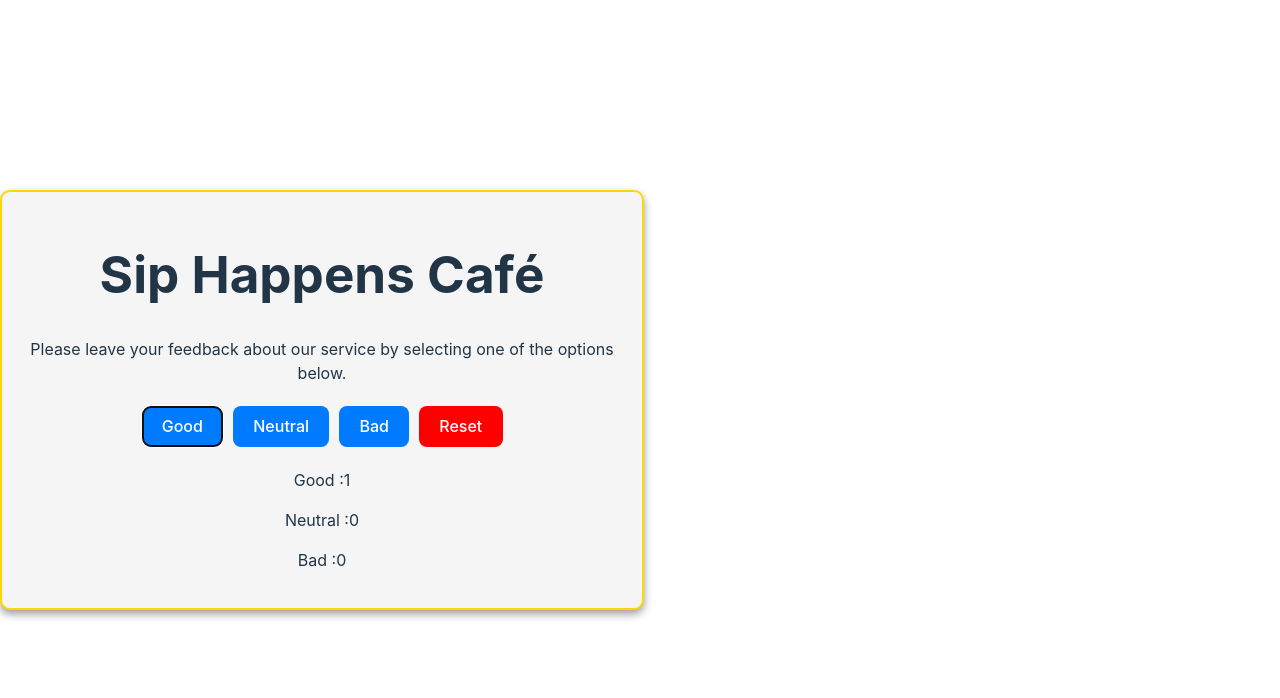
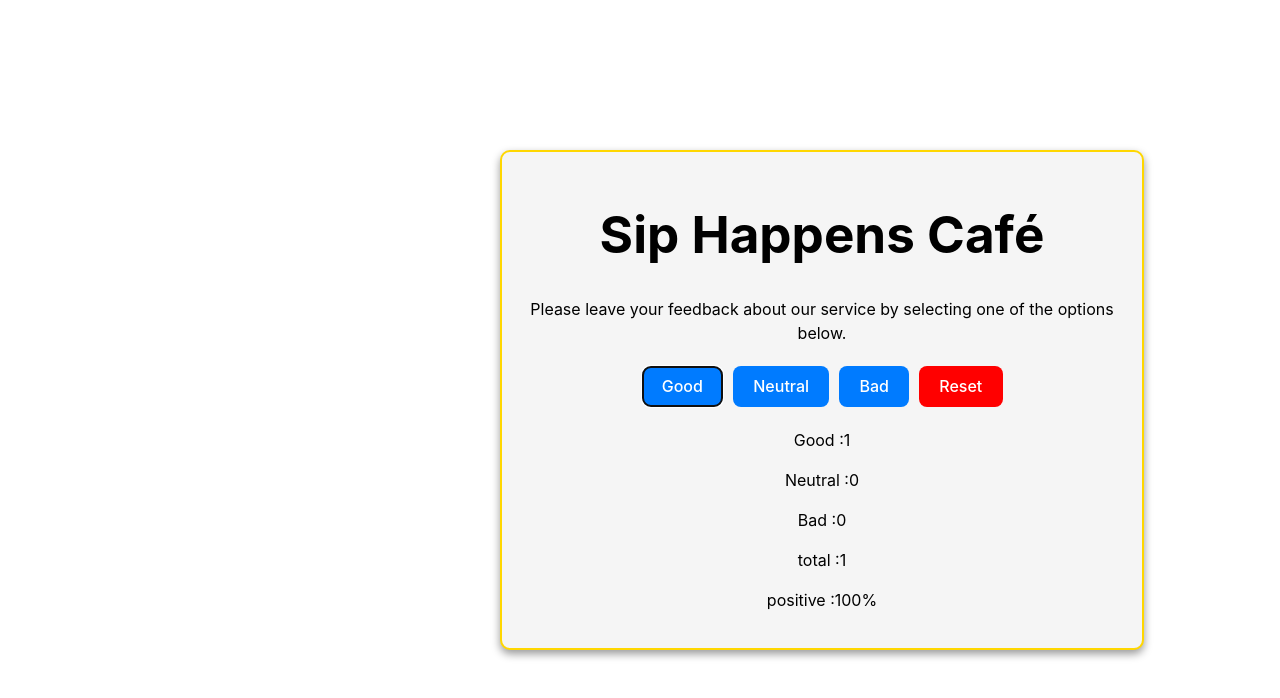
Before and after one commit to SergiiMarch/goit-react-hw-02, a React (Vite) app: page / in a window 1280 px wide. Both pictures are taken after a click on the button "Good". Shown: the top 698 px of the page. Built offline with nearby package versions, Linux system fonts and the light colour scheme.

Commit message:
add Local+Reset

```diff
--- a/src/App.jsx
+++ b/src/App.jsx
@@ -4,13 +4,24 @@ import Description from "./components/Description/Description";
 import Feedback from "./components/Feedback/Feedback";
 import css from "./App.module.css";
 import Notification from "./components/Notification/Notification";
+import { useEffect } from "react";
 
 function App() {
-  const [state, setState] = useState({
-    good: 0,
-    neutral: 0,
-    bad: 0,
+  const [state, setState] = useState(() => {
+    const savedState = window.localStorage.getItem("my-state");
+
+    return savedState
+      ? JSON.parse(savedState)
+      : {
+          good: 0,
+          neutral: 0,
+          bad: 0,
+        };
   });
+
+  useEffect(() => {
+    window.localStorage.setItem("my-state", JSON.stringify(state));
+  }, [state]);
 
   const { good, neutral, bad } = state;
 
@@ -30,6 +41,8 @@ function App() {
   };
 
   const totalFeedback = good + neutral + bad;
+  const positiveFeedback =
+    totalFeedback > 0 ? `${Math.round((good / totalFeedback) * 100)}%` : "0%";
 
   return (
     <div className={css.container}>
@@ -43,7 +56,13 @@ function App() {
       />
 
       {totalFeedback !== 0 ? (
-        <Feedback good={good} neutral={neutral} bad={bad} />
+        <Feedback
+          good={good}
+          neutral={neutral}
+          bad={bad}
+          total={totalFeedback}
+          positive={positiveFeedback}
+        />
       ) : (
         <Notification message="No feedback given yet" />
       )}
--- a/src/App.module.css
+++ b/src/App.module.css
@@ -7,6 +7,8 @@
   border-radius: 10px;
   box-shadow: 0 4px 8px rgba(0, 0, 0, 0.4);
   border: 2px solid gold;
+  color: black;
+  margin-left: 500px;
 }
 
 button {
@@ -19,13 +21,6 @@ button {
   font-size: 16px;
   cursor: pointer;
 }
-button:hover {
-  background-color: #0056b3;
-}
-
-button:active {
-  border: 2px solid #60dd68;
-}
 
 .reset {
   background-color: red !important;
--- a/src/components/Feedback/Feedback.jsx
+++ b/src/components/Feedback/Feedback.jsx
@@ -1,10 +1,12 @@
-export default function Feedback({ good, neutral, bad }) {
+export default function Feedback({ good, neutral, bad, total, positive }) {
   return (
     <div>
       <div>
         <p>Good :{good}</p>
         <p>Neutral :{neutral}</p>
         <p>Bad :{bad}</p>
+        <p>total :{total}</p>
+        <p>positive :{positive}</p>
       </div>
       <p></p>
     </div>
```
